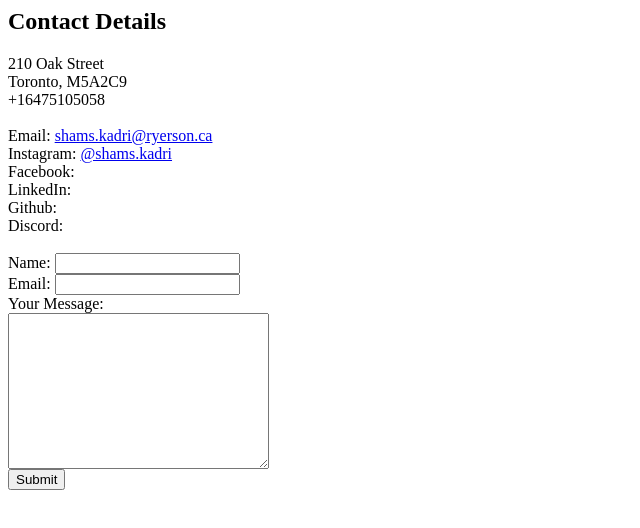
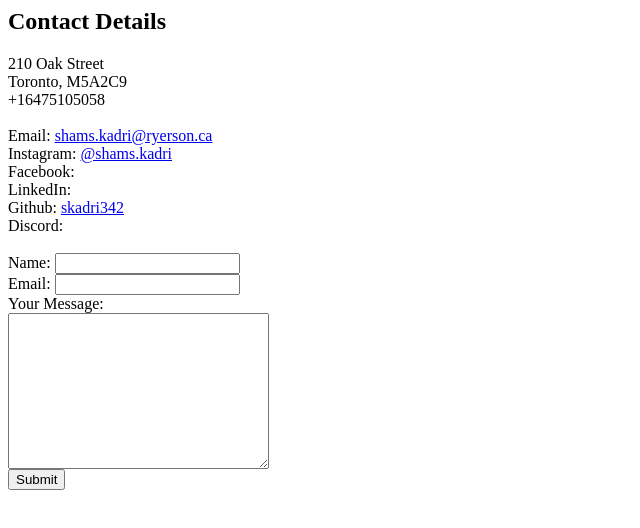
Before and after one commit to skadri342/website1, a plain HTML site: page contacts.html in a window 1280 px wide. Shown: the whole page, without its empty margins (0-640 px from the left). Drawn offline with Linux system fonts and the light colour scheme.

Commit message:
Update contacts.html

```diff
--- a/contacts.html
+++ b/contacts.html
@@ -15,7 +15,7 @@
   Instagram: <a href="https://www.instagram.com/shams.kadri/">@shams.kadri</a> <br>
   Facebook: <br>
   LinkedIn: <br>
-  Github: <br>
+  Github: <a href="https://github.com/skadri342">skadri342</a><br>
   Discord: <br>
   <br>
 
```
